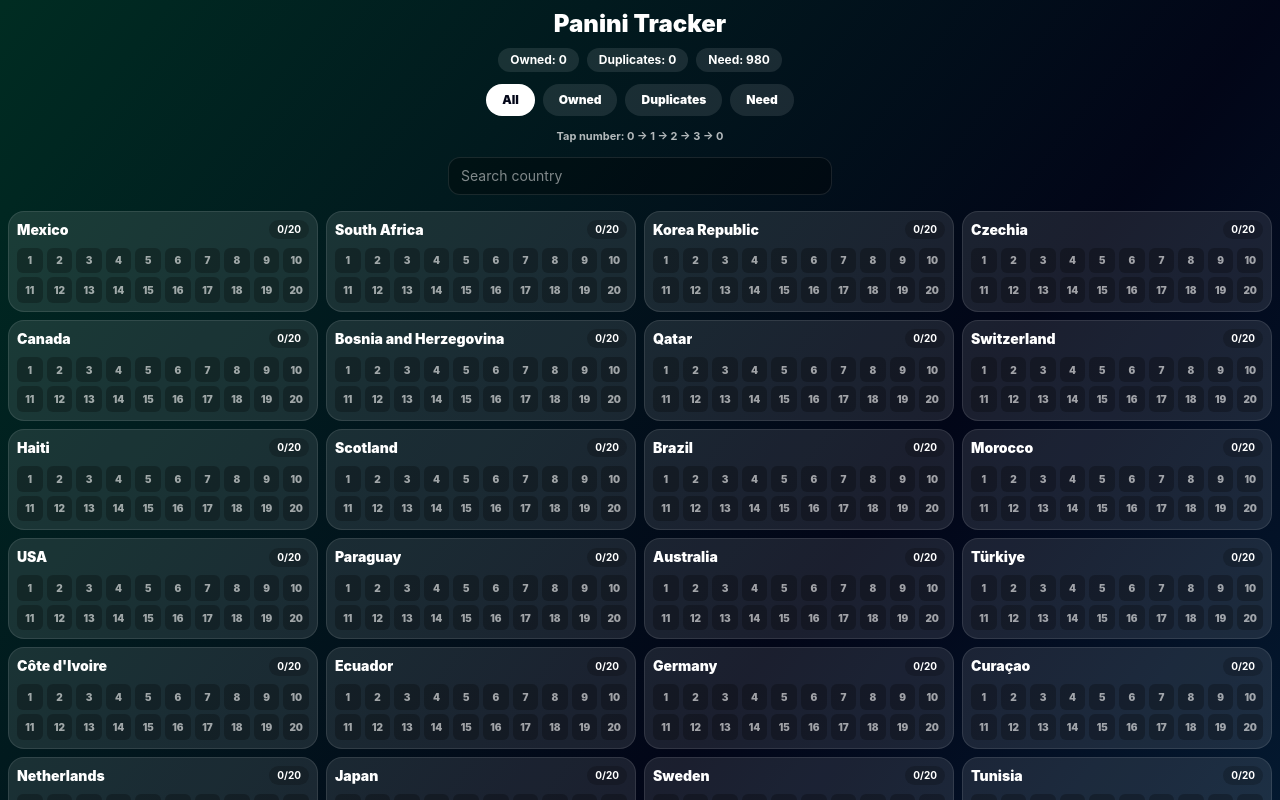
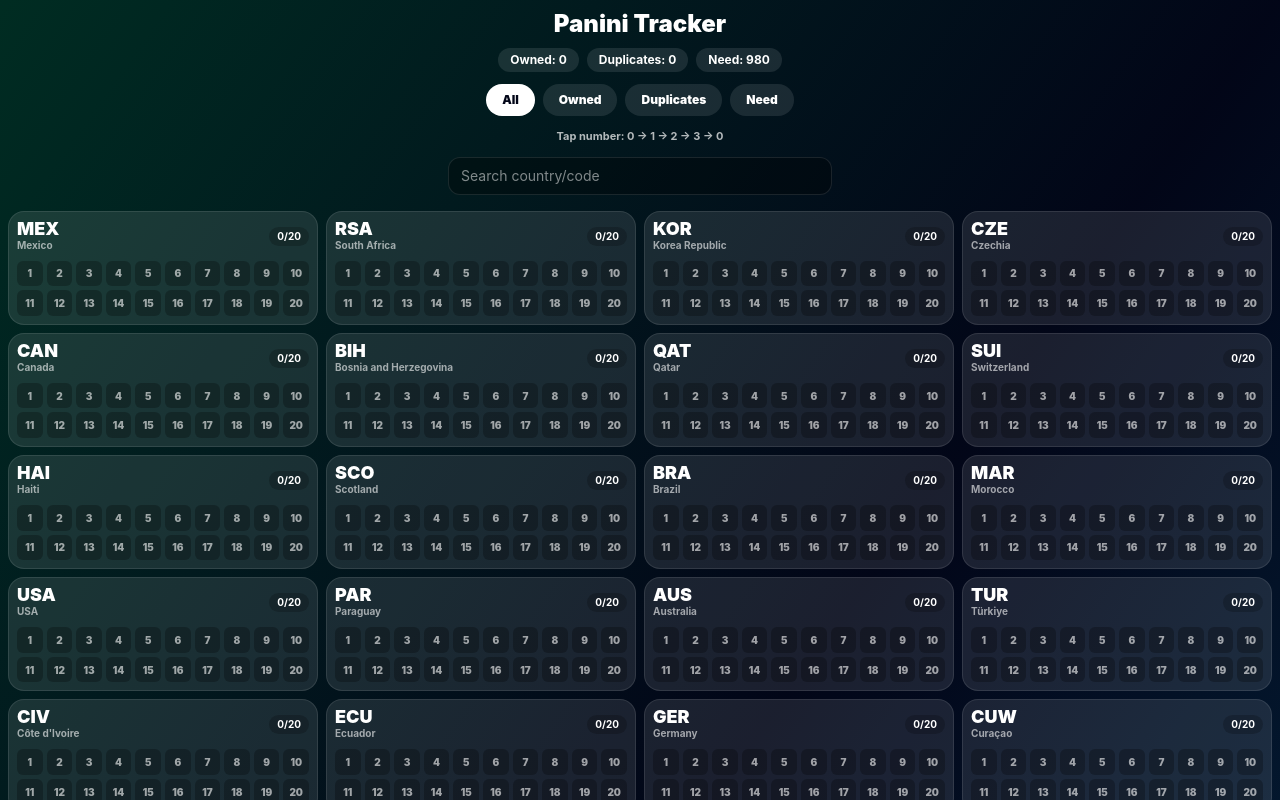
Before and after one commit to vojinstefanovic111-bit/panini-worldcup-tracker, a React (Vite) app: page / in a window 1280 px wide. Shown: the top 800 px of the page. Built offline with nearby package versions, Linux system fonts and the light colour scheme.

Commit message:
Show short country codes in tracker

```diff
--- a/src/App.jsx
+++ b/src/App.jsx
@@ -169,7 +169,7 @@
             type="text"
             value={query}
             onChange={(e) => setQuery(e.target.value)}
-            placeholder="Search country"
+            placeholder="Search country/code"
             className="w-full max-w-sm rounded-xl border border-white/10 bg-black/30 px-3 py-2 text-sm outline-none"
           />
         </div>
@@ -187,7 +187,10 @@
               return (
                 <div key={group.team} className="rounded-2xl border border-white/10 bg-white/10 p-2">
                   <div className="mb-2 flex items-center justify-between gap-2">
-                    <h2 className="truncate text-sm font-black">{group.team}</h2>
+                    <div className="min-w-0">
+                      <h2 className="text-lg font-black leading-none">{group.shortName}</h2>
+                      <p className="truncate text-[10px] font-bold text-white/60">{group.team}</p>
+                    </div>
 
                     <span className="shrink-0 rounded-full bg-black/20 px-2 py-0.5 text-[10px] font-bold">
                       {ownedInGroup}/{fullGroup.stickers.length}
```
